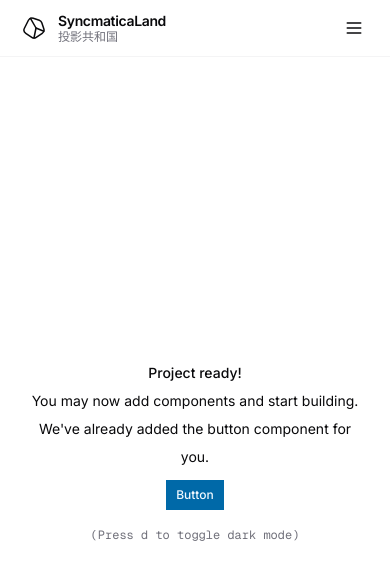
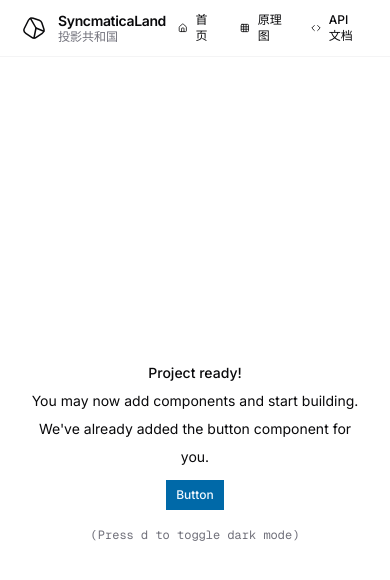
Before and after one commit to Prime-Light/SyncmaticaLand.App, a Next.js app: page / in a window 390 px wide. Shown: the top 580 px of the page. Built offline with nearby package versions, Linux system fonts and the light colour scheme.

Commit message:
feat(navbar): 去除移动端适配

```diff
--- a/src/components/@prime-light/navbar.tsx
+++ b/src/components/@prime-light/navbar.tsx
@@ -12,7 +12,7 @@ interface NavbarProps {
 const navItems = [
     { label: "首页", href: "/", icon: Home },
     { label: "原理图", href: "/schematics", icon: Grid3X3 },
-    { label: "API 文档", href: "/api-docs", icon: Code },
+    { label: "API 文档", href: "/docs", icon: Code },
 ]
 
 export function Navbar({ className }: NavbarProps) {
@@ -37,7 +37,7 @@ export function Navbar({ className }: NavbarProps) {
                 </Link>
 
                 {/* 右侧：导航菜单 */}
-                <Radix.NavigationMenu className="hidden md:flex">
+                <Radix.NavigationMenu>
                     <Radix.NavigationMenuList className="gap-1">
                         {navItems.map((item) => {
                             const Icon = item.icon
@@ -61,28 +61,6 @@ export function Navbar({ className }: NavbarProps) {
                         })}
                     </Radix.NavigationMenuList>
                 </Radix.NavigationMenu>
-
-                {/* 移动端菜单按钮 */}
-                <button
-                    type="button"
-                    className="inline-flex h-10 w-10 items-center justify-center rounded-md text-sm font-medium transition-colors hover:bg-accent hover:text-accent-foreground focus:bg-accent focus:text-accent-foreground focus:outline-none md:hidden"
-                    aria-label="打开菜单">
-                    <svg
-                        xmlns="http://www.w3.org/2000/svg"
-                        width="24"
-                        height="24"
-                        viewBox="0 0 24 24"
-                        fill="none"
-                        stroke="currentColor"
-                        strokeWidth="2"
-                        strokeLinecap="round"
-                        strokeLinejoin="round"
-                        className="size-5">
-                        <line x1="4" x2="20" y1="12" y2="12" />
-                        <line x1="4" x2="20" y1="6" y2="6" />
-                        <line x1="4" x2="20" y1="18" y2="18" />
-                    </svg>
-                </button>
             </div>
         </header>
     )
```
